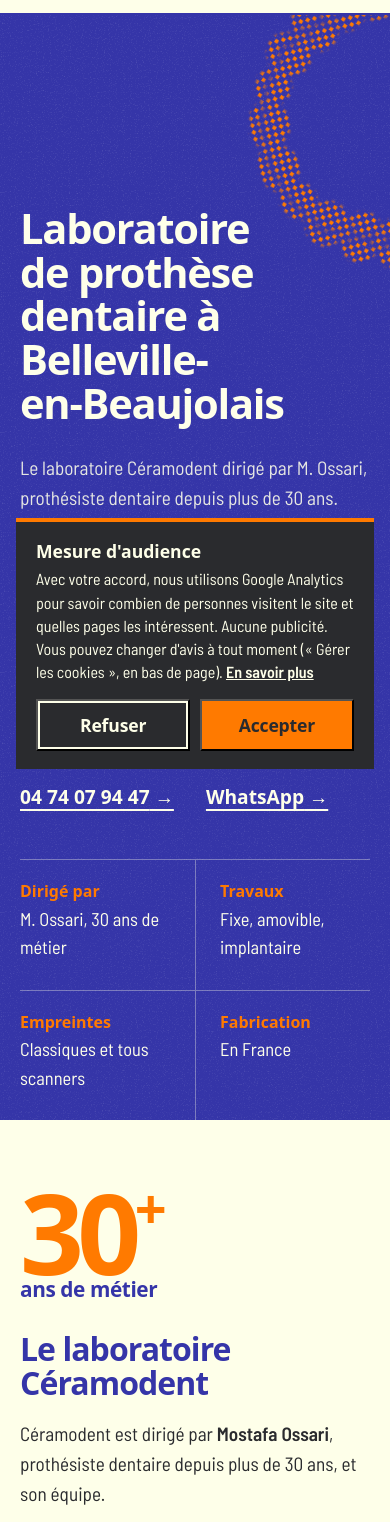
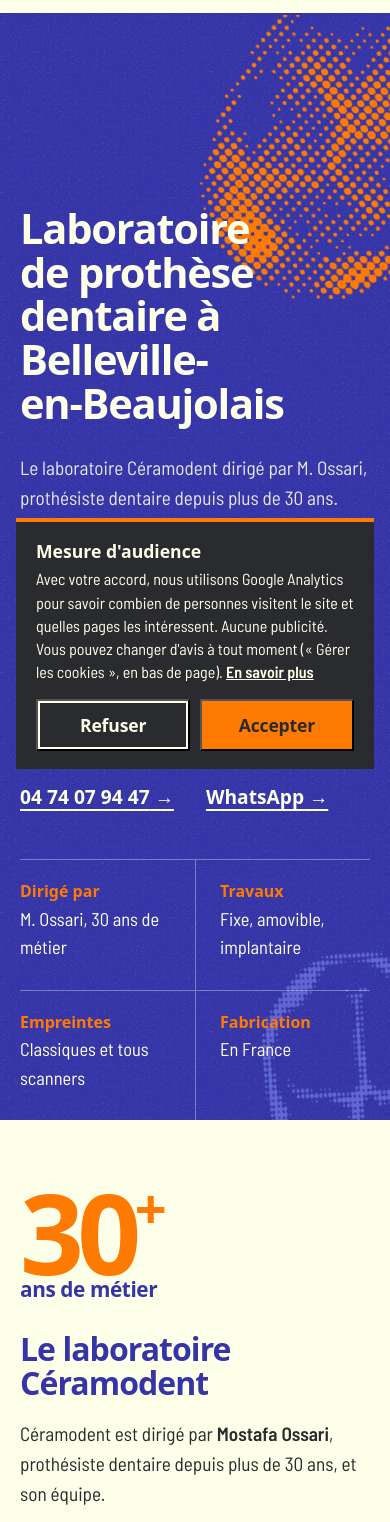
Before and after one commit to saonetechdentaire/ceramodent, a website built with Vite: page index.html in a window 390 px wide. Shown: the part 59-1581 px from the top of the page. Built offline with nearby package versions, Linux system fonts and the light colour scheme; no server answers.

Commit message:
Accueil : les dents en tramage de Lucas, très grandes et coupées par les bords ; serveur local qui suit les modifications

```diff
--- a/index.html
+++ b/index.html
@@ -215,8 +215,8 @@
     <main id="contenu">
       <section class="hero hero--art">
         <div class="hero__art" aria-hidden="true">
-          <span class="ht ht--orange"></span>
-          <span class="ht ht--blue"></span>
+          <img class="ht ht--orange" src="/graphics/trame-orange.svg" alt="" width="406" height="417" />
+          <img class="ht ht--blue" src="/graphics/trame-bleue.svg" alt="" width="329" height="374" />
         </div>
         <div class="wrap hero__inner">
           <h1>Laboratoire de prothèse dentaire à Belleville-en-Beaujolais</h1>
--- a/src/style.css
+++ b/src/style.css
@@ -897,44 +897,36 @@ img {
   inset: 0;
   pointer-events: none;
 }
-/* Une trame de points, découpée par le dessin de l'arcade (masque) */
+/* Deux dents en tramage, très grandes et coupées par les bords */
 .ht {
   position: absolute;
   display: block;
-  aspect-ratio: 62.65 / 74.21;
-  background-image: radial-gradient(circle, currentColor 0 40%, transparent 46%);
-  background-size: 7px 7px;
-  -webkit-mask: var(--shape) center / contain no-repeat;
-  mask: var(--shape) center / contain no-repeat;
-  -webkit-mask-mode: luminance;
-  mask-mode: luminance;
+  height: auto;
+  max-width: none;
 }
 .ht--orange {
-  --shape: url("/graphics/arcade-haut.svg");
-  top: 50%;
-  right: max(-260px, -16vw);
-  width: min(60vw, 780px);
-  color: var(--orange);
-  transform: translateY(-50%) rotate(-14deg);
+  top: -14%;
+  right: -17%;
+  width: min(62vw, 900px);
+  transform: rotate(-8deg);
 }
 .ht--blue {
-  --shape: url("/graphics/arcade-bas.svg");
-  right: 30%;
-  bottom: -38%;
-  width: min(30vw, 400px);
-  color: #6f78e6;
-  opacity: 0.75;
-  transform: rotate(150deg);
+  right: 26%;
+  bottom: -34%;
+  width: min(30vw, 440px);
+  transform: rotate(18deg);
 }
 @media (max-width: 760px) {
   .ht--orange {
-    top: -5rem;
-    right: -10rem;
-    width: 320px;
-    transform: rotate(-14deg);
+    top: -4rem;
+    right: -9rem;
+    width: 340px;
   }
   .ht--blue {
-    display: none;
+    right: -5rem;
+    bottom: -6rem;
+    width: 220px;
+    opacity: 0.6;
   }
 }
 
--- a/vite.config.ts
+++ b/vite.config.ts
@@ -13,6 +13,8 @@ export default defineConfig({
   server: {
     port: 5190,
     proxy: { "/api": "http://localhost:4000" },
+    // Le nom du dossier partagé gêne la surveillance des fichiers sous Windows : on vérifie à intervalles
+    watch: { usePolling: true, interval: 300 },
   },
   build: {
     rollupOptions: {
```
Also changed, not shown: public/graphics/trame-bleue.svg (added), public/graphics/trame-orange.svg (added).
